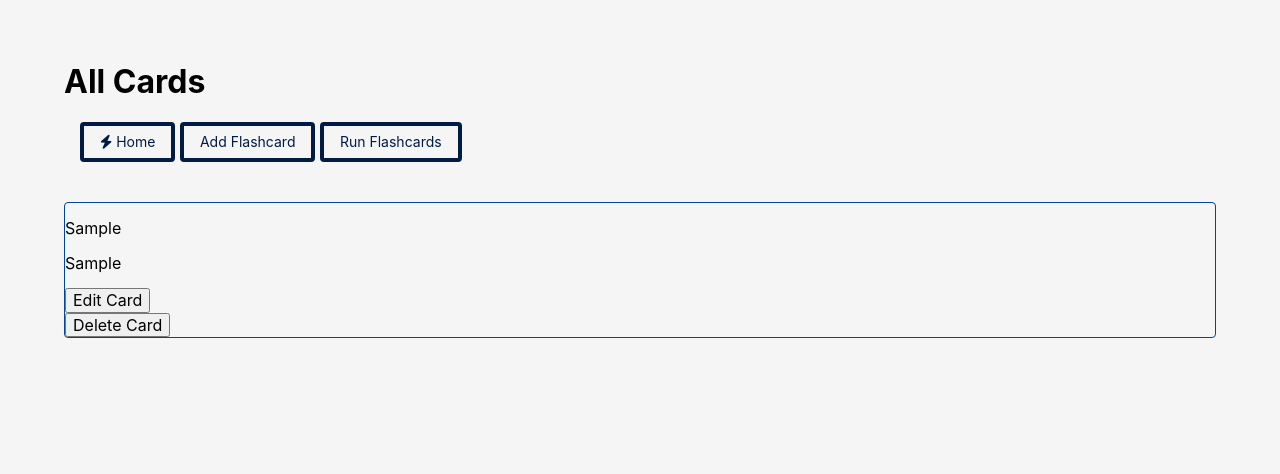
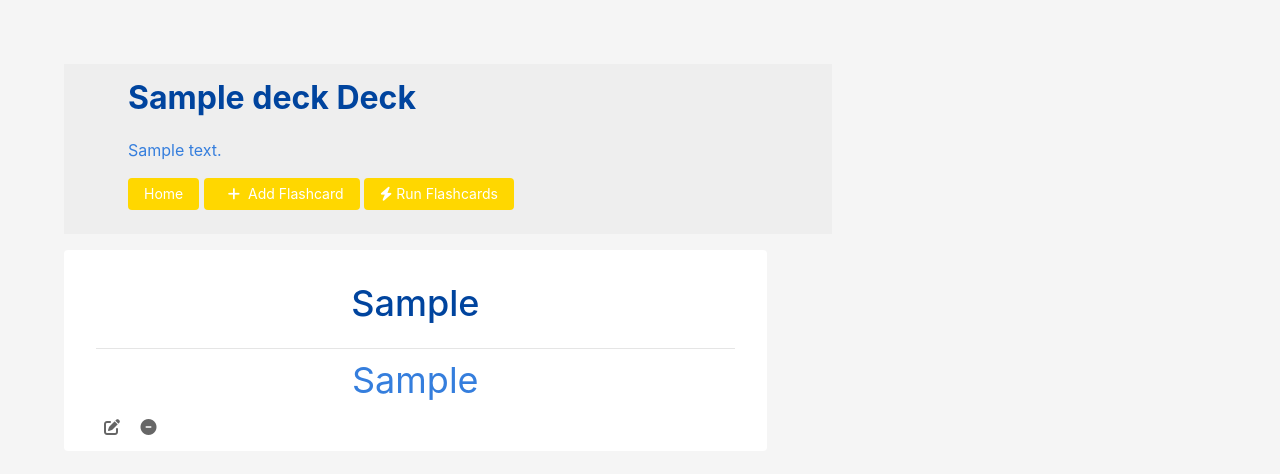
Before and after one commit to Tedfulk/Momentum-Flashcards, a Django app: page /cards/1/ in a window 1280 px wide. Shown: the part 62-536 px from the top of the page. Run offline with Django 4.2, Linux system fonts and the light colour scheme; a user stored in the database is signed in; tables that the repository leaves empty hold one stand-in row (values such as "Sample post"); some libraries are stand-ins or nearby versions.

Commit message:
styling for list_card

```diff
--- a/templates/cards/card_list.html
+++ b/templates/cards/card_list.html
@@ -2,24 +2,62 @@
 
 {% block content %}
 
+  <section class="mw7 left bg-light-gray pa3 ph5-ns">
+    <h1 class="mt0 dark-blue">{{ deck.title }} Deck</h1>
+  <p class="lh-copy measure blue"> {{ deck.description }} </p>
 
-  <h1>All Cards</h1>
-  <div class="button ph3 mb4">
-  <a class="f6 link dim br2 ba bw2 ph3 pv2 mb2 dib navy" href="{% url 'home' %}"><i class="fa-solid fa-bolt"></i> Home</a>
-  <a class="f6 link dim br2 ba bw2 ph3 pv2 mb2 dib navy"href="{% url 'add_card' pk=deck.pk %}">Add Flashcard</a>
-  <a class="f6 link dim br2 ba bw2 ph3 pv2 mb2 dib navy"href="{% url 'run_deck' deck_pk=deck.pk %}">Run Flashcards</a>
-  </div>
-  <div class="each-card ba br2 b--dark-blue bg-bg-yellow pa2>
+  <a class="f6 link dim br2 ph3 pv2 mb2 dib bg-yellow white" href="{% url 'home' %}"> Home</a>
+  <a class="f6 link dim br2 ph3 pv2 mb2 dib bg-yellow white" href="{% url 'add_card' pk=deck.pk %}"><i class="fa fa-plus ph2"></i>Add Flashcard</a>
+  <a class="f6 link dim br2 ph3 pv2 mb2 dib bg-yellow white" href="{% url 'run_deck' deck_pk=deck.pk %}"><i class="fa-solid fa-bolt"></i> Run Flashcards</a>
+
+</section>
+  <section class="card-list">
+    <div class="container">
+      {% for card in deck.cards.all %}
+        <div class="home-deck">
+            <div class="deck mw7 left mv3 pa4 pv2 br2 bg-white">
+              <h1 class="deck_title f2 fw5 tc dark-blue no-underline">{{ card.word }}</h1>
+            <div class=" ph7 black-10 bt">
+            <p class="mv1 f2 lh-copy tc blue">{{ card.definition }} </p>
+          </div>
+          <div class="bottom-buttons">
+            <a href="{% url 'edit_card' card_pk=card.pk %}"><i class="fa-solid fa-pen-to-square db black-60 link dim pa2"></i></a>
+            <a href="{% url 'delete_card' card_pk=card.pk %}"><i class="fa-solid fa-circle-minus db black-60 link dim pa2"></i></a>
+            </div>
+        </div>
+        </div>
+    </section>
+      {% endfor %}
+
+    <!-- <article>
+      {% for card in deck.cards.all %}
+      <div class="flex flex-column">
+        <div class="outline w-25 pa3 mr2">
+
+        <h1 class="f4 bg-near-white br3 br--top black-60 mv0 pv2 ph3">
+          <p>{{ card.word }}</p>
+        </h1>
+      <div class="pa3 bt b--black-10">
+        <p class="f6 f5-ns lh-copy measure">
+          <p>{{ card.definition }}</p>
+          </br></p>
+      <button><a href="{% url 'edit_card' card_pk=card.pk %}" class="no-underline black">Edit Card</a></button><br />
+      <button><a href="{% url 'delete_card' card_pk=card.pk %}" class="no-underline black">Delete Card</a></button>
+
+     </div>
+    {% endfor %}
+    </div>
+    </article> -->
+  <!-- <div class="each-card ba br2 b--dark-blue bg-bg-yellow pa2>
   {% for card in deck.cards.all %}
   <div class="ba br2 pa2">
     <p>{{ card.word }}</p>
     <p>{{ card.definition }}</p>
 
-  <button><a href="{% url 'edit_card' card_pk=card.pk %}" class="no-underline black">Edit Card</a></button><br />
-  <button><a href="{% url 'delete_card' card_pk=card.pk %}" class="no-underline black">Delete Card</a></button>
 
-  </br>
-  {% endfor %}
+
+  </br> -->
+  <!-- {% endfor %} -->
   </div>
 
 
```
